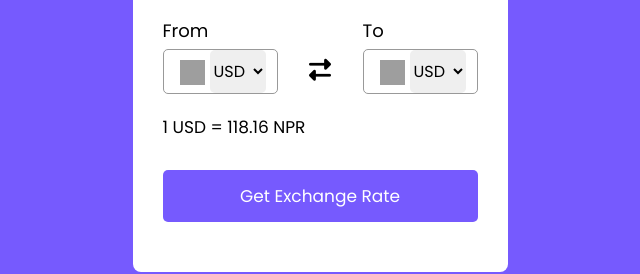
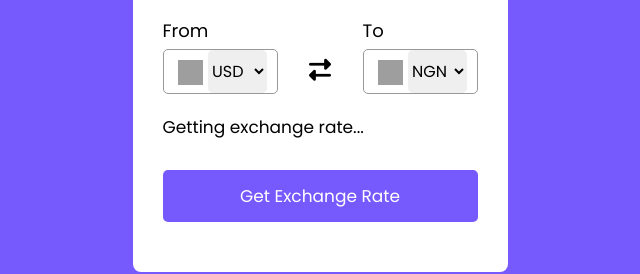
Before and after one commit to TeNeBiT-eng/Currency-converter-app, a plain HTML site: page index.html in a window 1280 px wide. Shown: the part 363-637 px from the top of the page, 320-960 px from the left. Drawn offline with nearby package versions, Linux system fonts and the light colour scheme; grey boxes are pictures that could not be loaded.

Commit message:
getting exchange rate

```diff
--- a/index.html
+++ b/index.html
@@ -1,17 +1,17 @@
 <!DOCTYPE html>
 <html lang="en">
   <head>
-    <meta charset="UTF-8">
-    <meta http-equiv="X-UA-Compatible" content="IE=edge">
-    <meta name="viewport" content="width=device-width, initial-scale=1.0">
+    <meta charset="UTF-8" />
+    <meta http-equiv="X-UA-Compatible" content="IE=edge" />
+    <meta name="viewport" content="width=device-width, initial-scale=1.0" />
     <title>Currency Converter</title>
-    <link
+    <!-- <link
       rel="icon"
       type="image/png"
       sizes="32x32"
       href="./img/imageEditor.jfif"
-    />
-    <link rel="stylesheet" href="./style.css">
+    /> -->
+    <link rel="stylesheet" href="./style.css" />
     <link
       rel="stylesheet"
       href="https://cdnjs.cloudflare.com/ajax/libs/font-awesome/6.1.2/css/all.min.css"
@@ -34,48 +34,31 @@
       <form action="#">
         <div class="amount">
           <p>Enter Amount</p>
-                <input type="text" value="1">
+          <input type="text" value="1" />
         </div>
         <div class="drop-list">
           <div class="from">
             <p>From</p>
             <div class="select-box">
-                        <img src="https://countryflagsapi.com/png/us" alt="flag">
-                        <select>
-                            <option value="USD">USD</option>
-                            <option value="NPR">NPR</option>
-                            <option value="INR">INR</option>
-                            <option value="PKR">PKR</option>
-                            <option value="MAD">MAD</option>
-                            <!-- <option value=""></option>
-                            <option value=""></option>
-                            <option value=""></option> -->
-                        </select>
+              <img src="https://countryflagsapi.com/png/us" alt="flag" />
+              <select></select>
             </div>
           </div>
           <div class="icon"><i class="fa-solid fa-right-left"></i></div>
           <div class="to">
             <p>To</p>
             <div class="select-box">
-                        <img src="https://countryflagsapi.com/png/ng" alt="flag">
-                        <select>
-                            <option value="USD">USD</option>
-                            <option value="NPR">NPR</option>
-                            <option value="INR">INR</option>
-                            <option value="PKR">PKR</option>
-                            <option value="MAD">MAD</option>
-                            <!-- <option value=""></option>
-                            <option value=""></option>
-                            <option value=""></option> -->
-                        </select>
+              <img src="https://countryflagsapi.com/png/ng" alt="flag" />
+              <select></select>
             </div>
           </div>
         </div>
-            <div class="exchange-rate">1 USD = 118.16 NPR</div>
+        <div class="exchange-rate">Getting exchange rate...</div>
         <button>Get Exchange Rate</button>
       </form>
     </div>
 
-    <script src="./script.js" async defer></script>
+    <script src="./js/country_list.js" async defer></script>
+    <script src="./js/script.js" async defer></script>
   </body>
 </html>
--- a/js/country_list.js
+++ b/js/country_list.js
@@ -0,0 +1,161 @@
+let country_code = {
+    "AED" : "AE",
+    "AFN" : "AF",
+    "XCD" : "AG",
+    "ALL" : "AL",
+    "AMD" : "AM",
+    "ANG" : "AN",
+    "AOA" : "AO",
+    "AQD" : "AQ",
+    "ARS" : "AR",
+    "AUD" : "AU",
+    "AZN" : "AZ",
+    "BAM" : "BA",
+    "BBD" : "BB",
+    "BDT" : "BD",
+    "XOF" : "BE",
+    "BGN" : "BG",
+    "BHD" : "BH",
+    "BIF" : "BI",
+    "BMD" : "BM",
+    "BND" : "BN",
+    "BOB" : "BO",
+    "BRL" : "BR",
+    "BSD" : "BS",
+    "NOK" : "BV",
+    "BWP" : "BW",
+    "BYR" : "BY",
+    "BZD" : "BZ",
+    "CAD" : "CA",
+    "CDF" : "CD",
+    "XAF" : "CF",
+    "CHF" : "CH",
+    "CLP" : "CL",
+    "CNY" : "CN",
+    "COP" : "CO",
+    "CRC" : "CR",
+    "CUP" : "CU",
+    "CVE" : "CV",
+    "CYP" : "CY",
+    "CZK" : "CZ",
+    "DJF" : "DJ",
+    "DKK" : "DK",
+    "DOP" : "DO",
+    "DZD" : "DZ",
+    "ECS" : "EC",
+    "EEK" : "EE",
+    "EGP" : "EG",
+    "ETB" : "ET",
+    "EUR" : "FR",
+    "FJD" : "FJ",
+    "FKP" : "FK",
+    "GBP" : "GB",
+    "GEL" : "GE",
+    "GGP" : "GG",
+    "GHS" : "GH",
+    "GIP" : "GI",
+    "GMD" : "GM",
+    "GNF" : "GN",
+    "GTQ" : "GT",
+    "GYD" : "GY",
+    "HKD" : "HK",
+    "HNL" : "HN",
+    "HRK" : "HR",
+    "HTG" : "HT",
+    "HUF" : "HU",
+    "IDR" : "ID",
+    "ILS" : "IL",
+    "INR" : "IN",
+    "IQD" : "IQ",
+    "IRR" : "IR",
+    "ISK" : "IS",
+    "JMD" : "JM",
+    "JOD" : "JO",
+    "JPY" : "JP",
+    "KES" : "KE",
+    "KGS" : "KG",
+    "KHR" : "KH",
+    "KMF" : "KM",
+    "KPW" : "KP",
+    "KRW" : "KR",
+    "KWD" : "KW",
+    "KYD" : "KY",
+    "KZT" : "KZ",
+    "LAK" : "LA",
+    "LBP" : "LB",
+    "LKR" : "LK",
+    "LRD" : "LR",
+    "LSL" : "LS",
+    "LTL" : "LT",
+    "LVL" : "LV",
+    "LYD" : "LY",
+    "MAD" : "MA",
+    "MDL" : "MD",
+    "MGA" : "MG",
+    "MKD" : "MK",
+    "MMK" : "MM",
+    "MNT" : "MN",
+    "MOP" : "MO",
+    "MRO" : "MR",
+    "MTL" : "MT",
+    "MUR" : "MU",
+    "MVR" : "MV",
+    "MWK" : "MW",
+    "MXN" : "MX",
+    "MYR" : "MY",
+    "MZN" : "MZ",
+    "NAD" : "NA",
+    "XPF" : "NC",
+    "NGN" : "NG",
+    "NIO" : "NI",
+    "NPR" : "NP",
+    "NZD" : "NZ",
+    "OMR" : "OM",
+    "PAB" : "PA",
+    "PEN" : "PE",
+    "PGK" : "PG",
+    "PHP" : "PH",
+    "PKR" : "PK",
+    "PLN" : "PL",
+    "PYG" : "PY",
+    "QAR" : "QA",
+    "RON" : "RO",
+    "RSD" : "RS",
+    "RUB" : "RU",
+    "RWF" : "RW",
+    "SAR" : "SA",
+    "SBD" : "SB",
+    "SCR" : "SC",
+    "SDG" : "SD",
+    "SEK" : "SE",
+    "SGD" : "SG",
+    "SKK" : "SK",
+    "SLL" : "SL",
+    "SOS" : "SO",
+    "SRD" : "SR",
+    "STD" : "ST",
+    "SVC" : "SV",
+    "SYP" : "SY",
+    "SZL" : "SZ",
+    "THB" : "TH",
+    "TJS" : "TJ",
+    "TMT" : "TM",
+    "TND" : "TN",
+    "TOP" : "TO",
+    "TRY" : "TR",
+    "TTD" : "TT",
+    "TWD" : "TW",
+    "TZS" : "TZ",
+    "UAH" : "UA",
+    "UGX" : "UG",
+    "USD" : "US",
+    "UYU" : "UY",
+    "UZS" : "UZ",
+    "VEF" : "VE",
+    "VND" : "VN",
+    "VUV" : "VU",
+    "YER" : "YE",
+    "ZAR" : "ZA",
+    "ZMK" : "ZM",
+    "ZWD" : "ZW"
+}
--- a/js/script.js
+++ b/js/script.js
@@ -0,0 +1,62 @@
+const dropList = document.querySelectorAll(".drop-list select");
+const fromCurrency = document.querySelector(".from select");
+const toCurrency = document.querySelector(".to select");
+const getButton = document.querySelector("form button");
+
+for (let i = 0; i < dropList.length; i++) {
+  for (currency_code in country_code) {
+    // selecting USD and NGN by default
+    let selected;
+    if (i == 0) {
+      selected = currency_code == "USD" ? "selected" : "";
+    } else if (i == 1) {
+      selected = currency_code == "NGN" ? "selected" : "";
+    }
+    // creating option tag by passing currency code with text and value
+    let optionTag = `<option value="${currency_code}" ${selected}>${currency_code}</option>`;
+    // inserting options tag inside select tag
+    dropList[i].insertAdjacentHTML("beforeend", optionTag);
+  }
+  dropList[i].addEventListener("change", (e) => {
+    loadFlag(e.target); // calling load flag with passing target element as an argument
+  });
+}
+
+function loadFlag(element) {
+  for (code in country_code) {
+    if (code == element.value) {
+      // if currency code of country is equal to option value
+      let imgTag = element.parentElement.querySelector("img");
+      imgTag.src = `https://countryflagsapi.com/png/${country_code[code]}`
+    }
+  }
+}
+
+window.addEventListener("onload", () => {
+  getExchangeRate();
+});
+
+getButton.addEventListener("click", (e) => {
+  e.preventDefault(); // preventing form from submitting
+  getExchangeRate();
+});
+
+function getExchangeRate() {
+  const amount = document.querySelector(".amount input");
+  const exchangeRateTxt = document.querySelector(".exchange-rate");
+  let amountVal = amount.value;
+  // if user doesn't input any value OR inputs 0, then we get 1 by default
+  if (amountVal == "" || amountVal == "0") {
+    amount.value = "1";
+    amountVal = 1;
+  }
+  exchangeRateTxt.innerText = "Getting exchange rate...";
+  let url = `https://v6.exchangerate-api.com/v6/f40b90e8e0fe9ec60f229262/latest/${fromCurrency.value}`;
+  fetch(url)
+    .then((res) => res.json())
+    .then((result) => {
+      let exchangeRate = result.conversion_rates[toCurrency.value];
+      let totalExchangeRate = (amountVal * exchangeRate).toFixed(2);
+      exchangeRateTxt.innerText = `${amountVal} ${fromCurrency.value} = ${totalExchangeRate} ${toCurrency.value}`;
+    });
+}
--- a/style.css
+++ b/style.css
@@ -64,6 +64,17 @@ select{
     font-size: 16px;
     margin: 0 -5px 0 5px;
 }
+select::-webkit-scrollbar{
+    width: 15px;
+}
+select::-webkit-scrollbar-track{
+    background-color: white;
+}
+select::-webkit-scrollbar-thumb{
+    background-color: #765AFE;
+    border-radius: 8px;
+    border: 2px solid white;
+}
 img {
   max-width: 25px;
   height: 25px;
```
Lines whose indentation alone changed are shown as unchanged.
